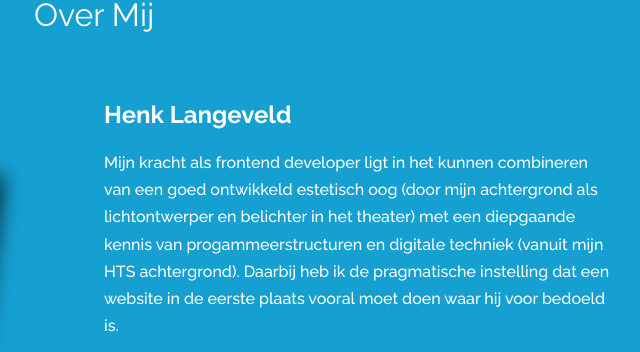
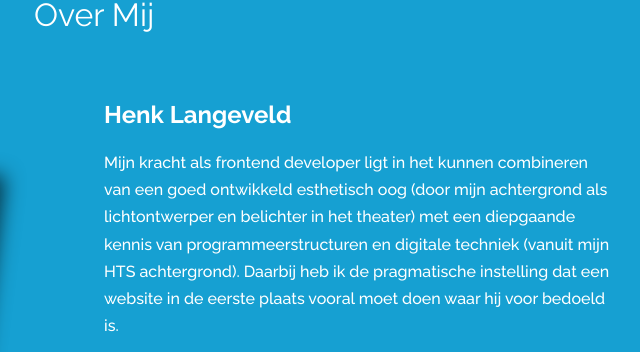
Before and after one commit to HenkLangeveld/NR-portfolio, a plain HTML site: page index.html in a window 1280 px wide. Shown: the part 1725-2077 px from the top of the page, 546-1186 px from the left. Drawn offline with Linux system fonts and the light colour scheme.

Commit message:
spelling corrections index.html

```diff
--- a/index.html
+++ b/index.html
@@ -94,7 +94,7 @@
           <div class="about_text">
             <h2 class="about_text_title">Henk Langeveld</h2>
             <p class="introduction">
-              Mijn kracht als frontend developer ligt in het kunnen combineren van een goed ontwikkeld estetisch oog (door mijn achtergrond als lichtontwerper en belichter in het theater) met een diepgaande kennis van progammeerstructuren en digitale techniek (vanuit mijn HTS achtergrond). Daarbij heb ik de pragmatische instelling dat een website in de eerste plaats vooral moet doen waar hij voor bedoeld is.
+              Mijn kracht als frontend developer ligt in het kunnen combineren van een goed ontwikkeld esthetisch oog (door mijn achtergrond als lichtontwerper en belichter in het theater) met een diepgaande kennis van programmeerstructuren en digitale techniek (vanuit mijn HTS achtergrond). Daarbij heb ik de pragmatische instelling dat een website in de eerste plaats vooral moet doen waar hij voor bedoeld is.
             </p>
             <p class="motivation">
               Zodoende creëer ik mooie websites die makkelijk te onderhouden zijn. En zorg ik er voor dat een gebruiker snel de informatie kan vinden die hij zoekt.
```
